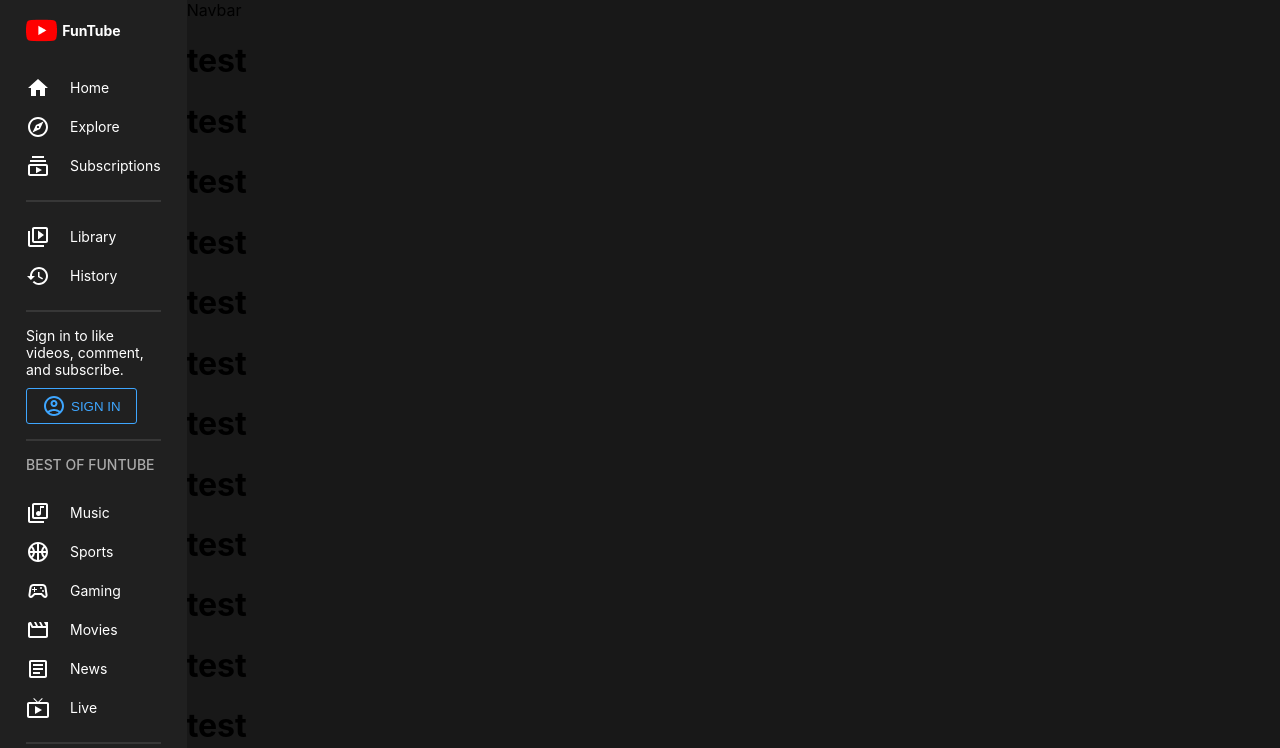
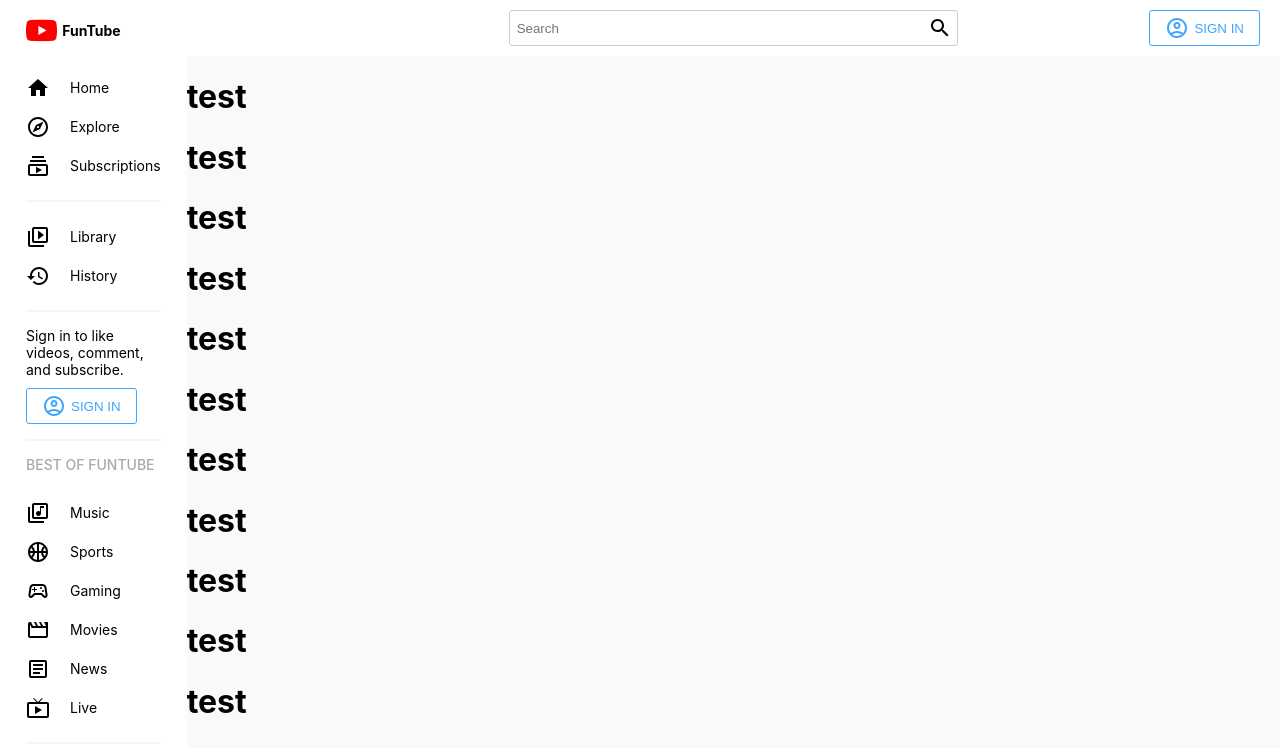
Before and after one commit to giriashutosh/FUNTUBE, a React (Create React App) app in the folder client/: page / in a window 1280 px wide. Shown: the top 748 px of the page. Built offline with nearby package versions, Linux system fonts and the light colour scheme.

Commit message:
added navbar also

```diff
--- a/client/src/App.js
+++ b/client/src/App.js
@@ -14,7 +14,7 @@
 const Wrapper = styled.div`
 `
 function App() {
-  const [darkMode, setDarkMode] = useState(true)
+  const [darkMode, setDarkMode] = useState(false)
   return (
     <ThemeProvider theme = {darkMode ? darkTheme : lightTheme}>
 
--- a/client/src/components/navbar/Navbar.jsx
+++ b/client/src/components/navbar/Navbar.jsx
@@ -1,10 +1,22 @@
 import React from 'react'
+import { Container, Search, Wrapper, Input, Button } from './Navbar.styles'
+import SearchOutlinedIcon from "@mui/icons-material/SearchOutlined";
+import AccountCircleOutlinedIcon from "@mui/icons-material/AccountCircleOutlined";
 
 const Navbar = () => {
   return (
-    <div>
-      Navbar
-    </div>
+    <Container>
+      <Wrapper>
+              <Search>
+                  <Input placeholder='Search' />
+                  <SearchOutlinedIcon />
+              </Search>
+              <Button>
+                  <AccountCircleOutlinedIcon />
+                  SIGN IN
+              </Button>
+      </Wrapper>
+    </Container>
   )
 }
 
--- /dev/null
+++ b/client/src/components/navbar/Navbar.styles.jsx
@@ -0,0 +1,51 @@
+import styled from "styled-components";
+
+export const Container = styled.div`
+position: sticky;
+top: 0;
+background-color: ${({ theme }) => theme.bgLighter};
+height: 56px;
+`
+export const Wrapper = styled.div`
+display: flex;
+align-items: center;
+justify-content: flex-end;
+height: 100%;
+padding: 0px 20px;
+position:relative;
+`
+
+export const Search = styled.div`
+width: 40%;
+position: absolute;
+
+left: 0px;
+right: 0px;
+margin: auto;
+display: flex;
+align-items: center;
+justify-content: space-between;
+padding: 5px;
+border: 1px solid #ccc;
+border-radius: 3px;
+`
+
+export const Input = styled.input`
+border: none;
+background-color: transparent;
+outline: none;
+color: ${({theme}) =>  theme.text}
+`
+
+export const Button = styled.button`
+padding: 5px 15px;
+  background-color: transparent;
+  border: 1px solid #3ea6ff;
+  color: #3ea6ff;
+  border-radius: 3px;
+  font-weight: 500;
+  cursor: pointer;
+  display: flex;
+  align-items: center;
+  gap: 5px;
+`
```
